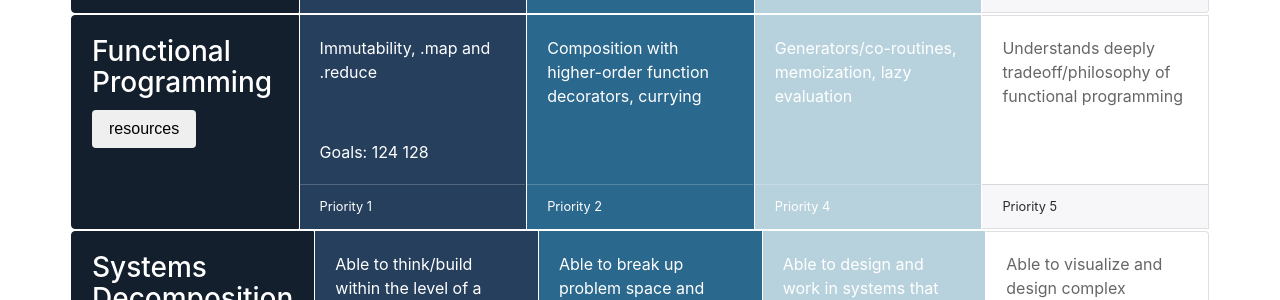
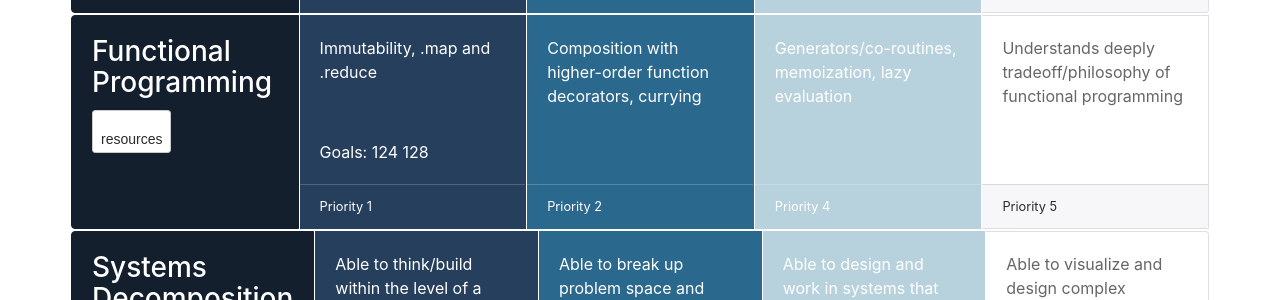
Before and after one commit to GuildCrafts/matrix, a Jekyll site: the page index.html, which Jekyll copies as it is, in a window 1280 px wide. Shown: the part 955-1255 px from the top of the page. Built offline with Jekyll 4.4.1, drawn with Linux system fonts in a browser that asks for light colours; nearby versions of some CDN libraries.

Commit message:
better resources

```diff
--- a/css/main.css
+++ b/css/main.css
@@ -41,6 +41,12 @@ footer a {
 
 .card-group {
   width: 100%;
+}
+
+.card-skill-group button {
+
+  padding-top:20px;
+
 }
 
 .btn-xs, .btn-group-xs > .btn {
--- a/index.html
+++ b/index.html
@@ -54,11 +54,11 @@
 {{#groups}}
 <div class="row">
   <div class="card-group  group-{{cssSafe  group }}" id="group-{{cssSafe group }}">
-    <div class="card {{cssSafe group}} card-inverse" style="background-color: #131F2C; border-color: #131F2C;" >
+    <div class="card {{cssSafe group}} card-inverse card-skill-group" style="background-color: #131F2C; border-color: #131F2C;" >
       <div class="card-block">
         <h3 class="card-title">{{ group}}</h3>
         {{#if resource}}
-        <button type="button" class="btn" data-toggle="modal" data-target="#modalresources{{cssSafe group}}">
+        <button type="button" class="btn btn-secondary btn-sm" data-toggle="modal" data-target="#modalresources{{cssSafe group}}">
           resources
         </button>
         {{/if}}
```
